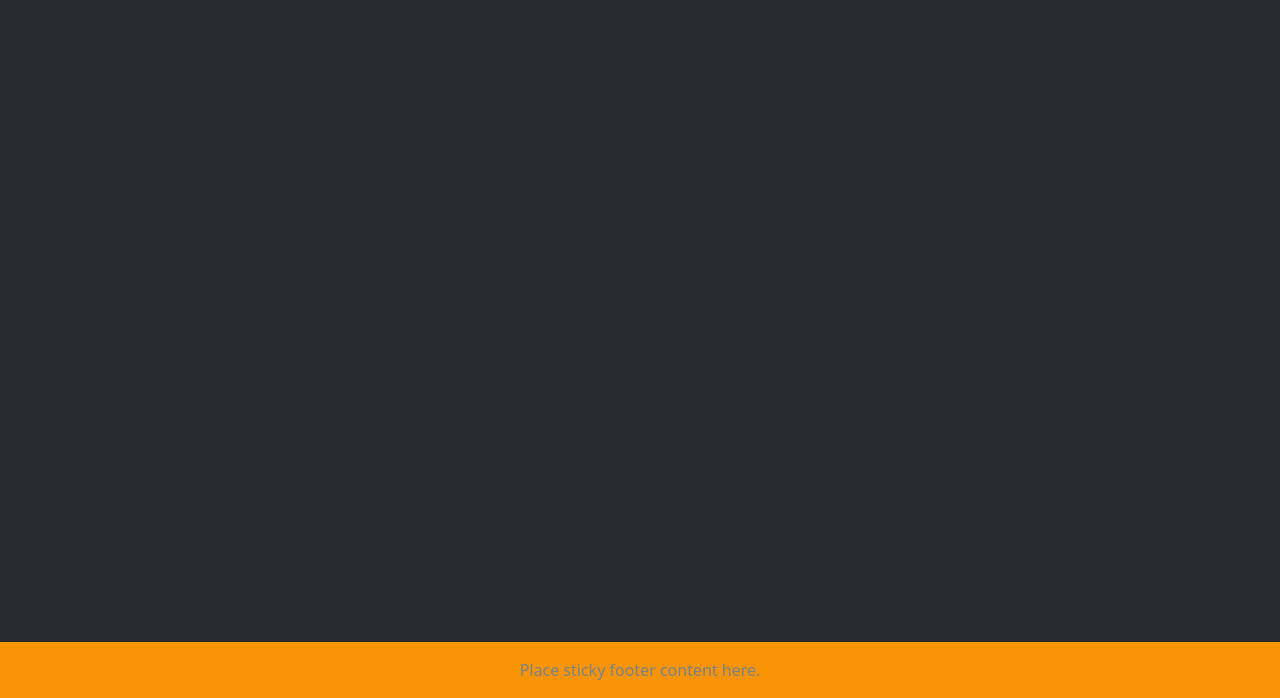
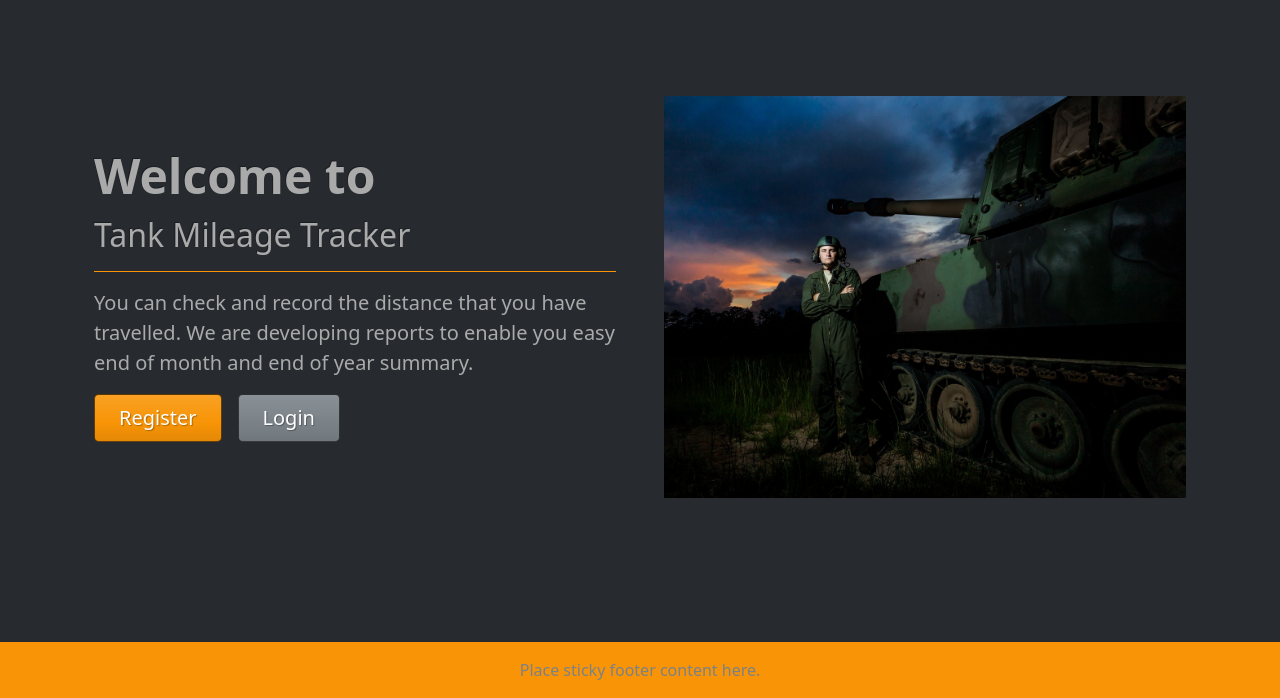
Before and after one commit to JoGorska/mileage-tracker, a Django app: page / in a window 1280 px wide. Shown: the part 102-800 px from the top of the page. Run offline with Django 3.2, Linux system fonts and the light colour scheme; data that the repository does not hold is empty; some libraries are stand-ins or nearby versions.

Commit message:
Add hero image to home page

```diff
--- a/static/css/bootstrap-css/nav.css
+++ b/static/css/bootstrap-css/nav.css
@@ -32,3 +32,7 @@
   .dropdown-toggle {
     outline: 0;
   }
+
+  @media (min-width: 992px) {
+    .rounded-lg-3 { border-radius: .3rem; }
+  }
--- a/templates/index.html
+++ b/templates/index.html
@@ -3,6 +3,45 @@
 
 {% block content %}
 
+{% if user.is_authenticated %}
+
+<div class="container col-xxl-8 px-4 py-5">
+    <div class="row flex-lg-row-reverse align-items-center g-5 py-5">
+      <div class="col-10 col-sm-8 col-lg-6">
+        <img src="{% static 'img/pexels-bigworldinalens-7912257.jpg' %}" class="d-block mx-lg-auto img-fluid" alt="Photo of a military tank" width="700" height="500" loading="lazy">
+      </div>
+      <div class="col-lg-6">
+        <h1 class="display-5 fw-bold lh-1 mb-3 border-warning pb-3 border-bottom" >Welcome Back {{user.first_name}}</h1>
+        <p class="lead">You can check and record the distance that you have travelled. We are developing reports to enable you easy end of month and end of year summary.</p>
+        <div class="d-grid gap-2 d-md-flex justify-content-md-start">
+          <button type="button" class="btn btn-warning btn-lg px-4 me-md-2">Drive</button>
+          <button type="button" class="btn btn-secondary btn-lg px-4">Day Report</button>
+        </div>
+      </div>
+    </div>
+  </div>
+
+{% else %}
+
+<div class="container col-xxl-8 px-4 py-5">
+    <div class="row flex-lg-row-reverse align-items-center g-5 py-5">
+      <div class="col-10 col-sm-8 col-lg-6">
+        <img src="{% static 'img/02-hero-pexels-art-guzman-8079173.jpg' %}" class="d-block mx-lg-auto img-fluid" alt="Photo of a military tank" width="700" height="500" loading="lazy">
+      </div>
+      <div class="col-lg-6">
+        <h1 class="display-5 fw-bold lh-1 mb-3">Welcome to</h1>
+        <h2 class="border-warning pb-3 border-bottom mb-3">Tank Mileage Tracker</h2>
+        <p class="lead">You can check and record the distance that you have travelled. We are developing reports to enable you easy end of month and end of year summary.</p>
+        <div class="d-grid gap-2 d-md-flex justify-content-md-start">
+          <button type="button" class="btn btn-warning btn-lg px-4 me-md-2">Register</button>
+          <button type="button" class="btn btn-secondary btn-lg px-4">Login</button>
+        </div>
+      </div>
+    </div>
+  </div>
+
+{% endif %}
+
 {% include 'traffic/traffic_msg_list.html' %}
 
 {% endblock %}
```
Also changed, not shown: static/img/01-background-will-swann-jR5I7mKa1Sw-unsplash.jpg (added), static/img/02-hero-pexels-art-guzman-8079173.jpg (added), static/img/pexels-bigworldinalens-7912257.jpg (added), 1 other file.
